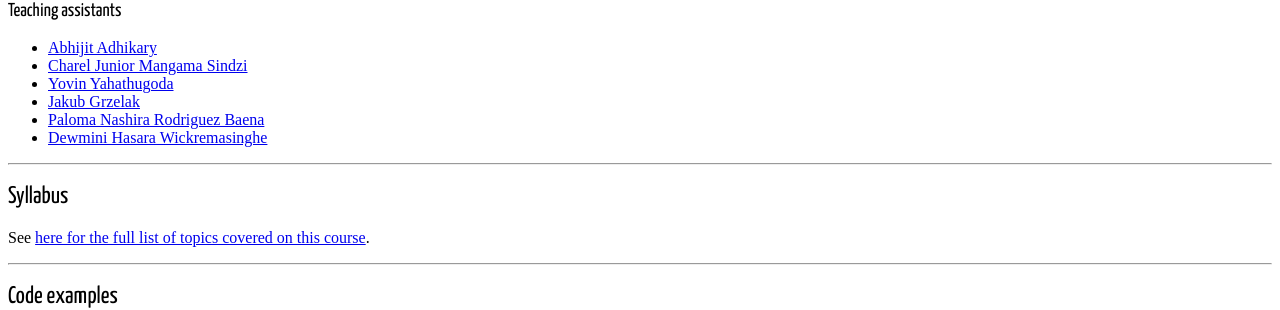
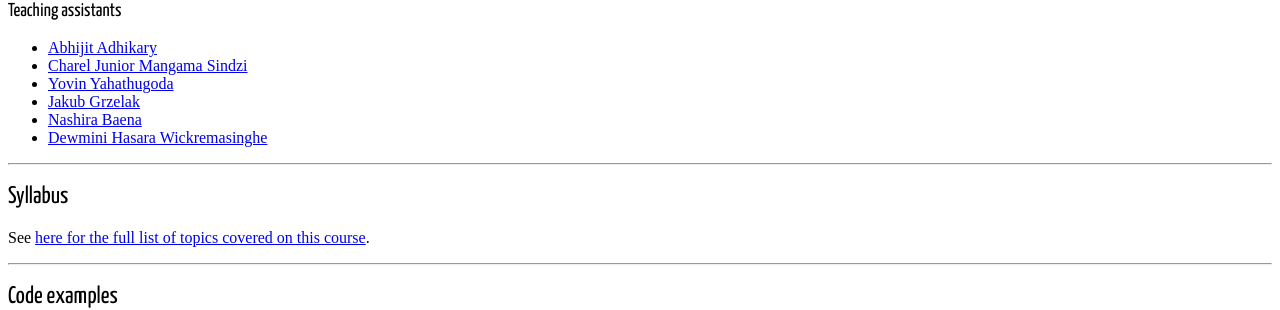
Before and after one commit to KCL-BMEIS/OOP, a Jekyll site: the page built from index.md, in a window 1280 px wide. Shown: the part 302-612 px from the top of the page. Built offline with Jekyll 4.4.1, drawn with Linux system fonts in a browser that asks for light colours; some web fonts are replaced.

Commit message:
Update GTA names

```diff
--- a/index.md
+++ b/index.md
@@ -23,7 +23,7 @@ title: Object-Oriented Programming (5CCYB041)
 - [Charel Junior Mangama Sindzi](mailto:charel.mangama_sindzi@kcl.ac.uk)
 - [Yovin Yahathugoda](mailto:yovin.yahathugoda@kcl.ac.uk)
 - [Jakub Grzelak](mailto:jakub.grzelak@kcl.ac.uk)
-- [Paloma Nashira Rodriguez Baena](mailto:paloma.rodriguez_baena@kcl.ac.uk)
+- [Nashira Baena](mailto:paloma.rodriguez_baena@kcl.ac.uk)
 - [Dewmini Hasara Wickremasinghe](mailto:dewmini.wickremasinghe@kcl.ac.uk)
 
 ---
```
Also changed, not shown: week1A.md (+1 -1 lines).
